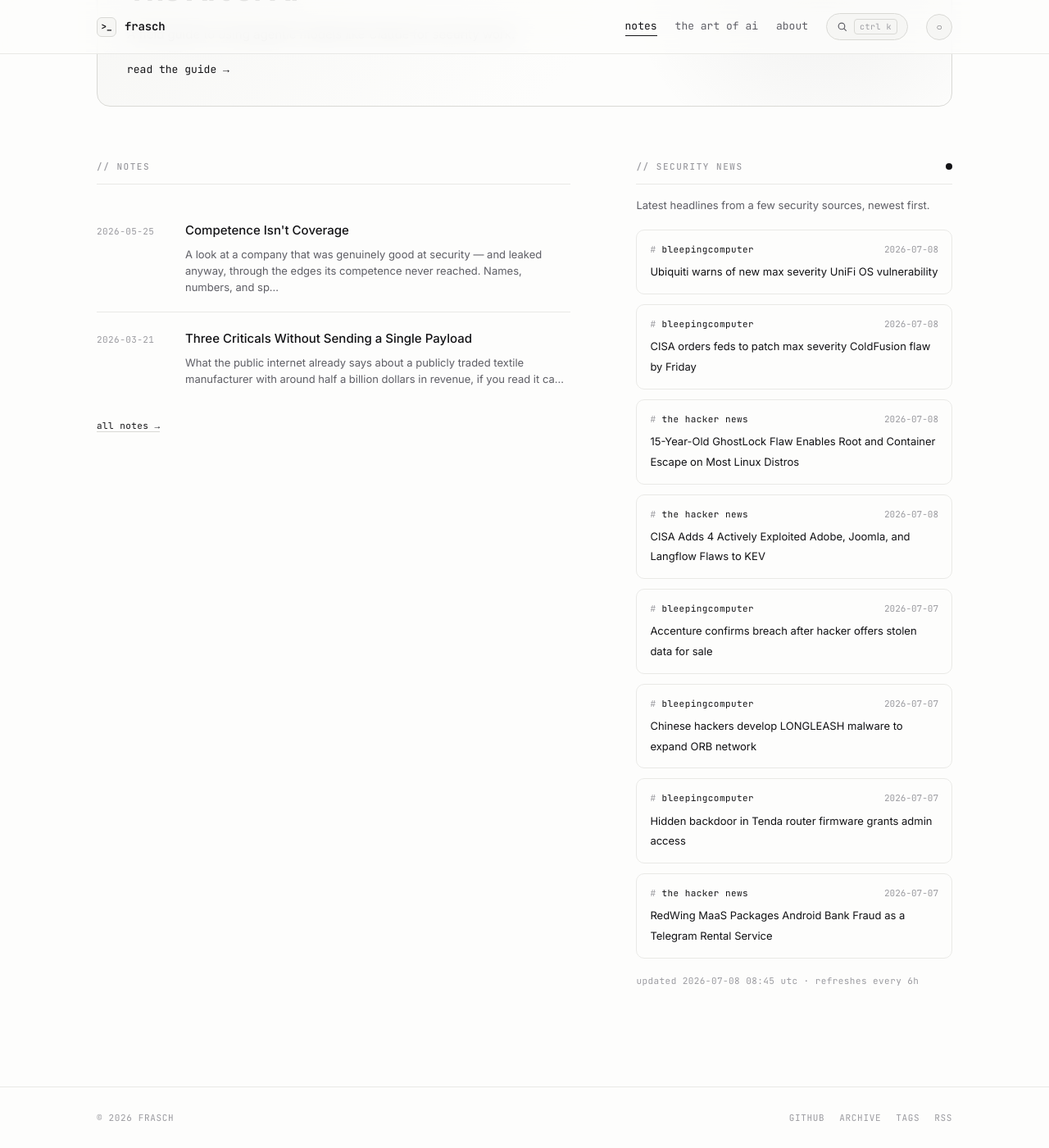
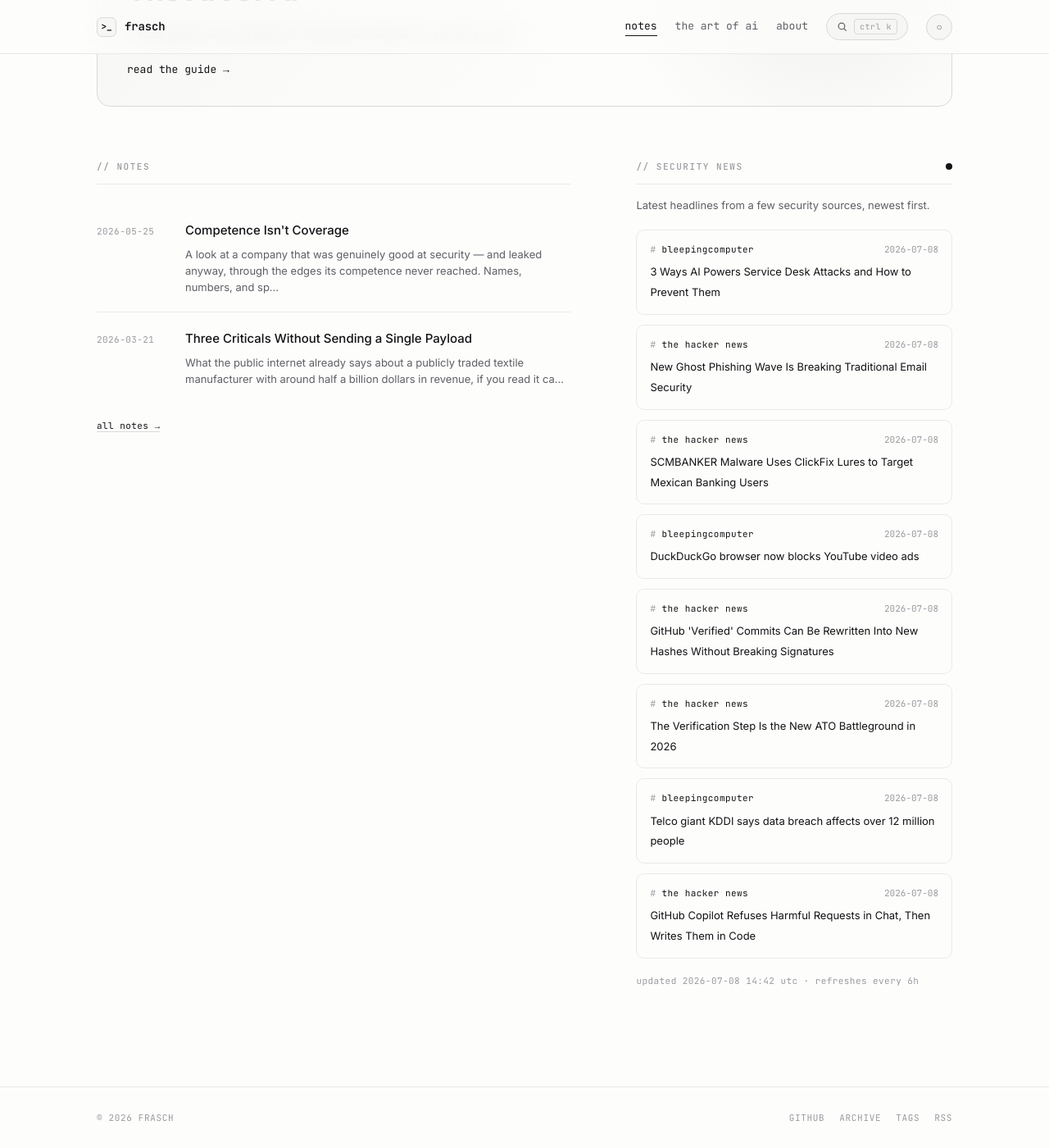
Before and after one commit to whoisfrasch/frasch, a Jekyll site: the page built from index.html, in a window 1280 px wide and 1400 px high, scrolled down 590 px. Shown: the whole window at 82% size. Built offline with Jekyll 4.4.1, drawn with Linux system fonts in a browser that asks for light colours.

Commit message:
Refresh security news feed

```diff
--- a/_data/news.json
+++ b/_data/news.json
@@ -1,53 +1,53 @@
 {
-  "updated": "2026-07-08T08:45:32Z",
+  "updated": "2026-07-08T14:42:16Z",
   "items": [
     {
       "source": "bleepingcomputer",
-      "title": "Ubiquiti warns of new max severity  UniFi OS vulnerability",
-      "link": "https://www.bleepingcomputer.com/news/security/ubiquiti-warns-of-new-max-severity-unifi-os-vulnerability/",
-      "date": "2026-07-08T08:15:20Z"
+      "title": "3 Ways AI Powers Service Desk Attacks and How to Prevent Them",
+      "link": "https://www.bleepingcomputer.com/news/security/3-ways-ai-powers-service-desk-attacks-and-how-to-prevent-them/",
+      "date": "2026-07-08T14:01:11Z"
+    },
+    {
+      "source": "the hacker news",
+      "title": "New Ghost Phishing Wave Is Breaking Traditional Email Security",
+      "link": "https://thehackernews.com/2026/07/new-ghost-phishing-wave-is-breaking.html",
+      "date": "2026-07-08T13:00:00Z"
+    },
+    {
+      "source": "the hacker news",
+      "title": "SCMBANKER Malware Uses ClickFix Lures to Target Mexican Banking Users",
+      "link": "https://thehackernews.com/2026/07/scmbanker-malware-uses-clickfix-lures.html",
+      "date": "2026-07-08T12:52:15Z"
     },
     {
       "source": "bleepingcomputer",
-      "title": "CISA orders feds to patch max severity ColdFusion flaw by Friday",
-      "link": "https://www.bleepingcomputer.com/news/security/cisa-orders-feds-to-patch-max-severity-coldfusion-flaw-by-friday/",
-      "date": "2026-07-08T07:16:55Z"
+      "title": "DuckDuckGo browser now blocks YouTube video ads",
+      "link": "https://www.bleepingcomputer.com/news/software/duckduckgo-browser-now-blocks-youtube-video-ads/",
+      "date": "2026-07-08T12:00:00Z"
     },
     {
       "source": "the hacker news",
-      "title": "15-Year-Old GhostLock Flaw Enables Root and Container Escape on Most Linux Distros",
-      "link": "https://thehackernews.com/2026/07/15-year-old-ghostlock-flaw-enables-root.html",
-      "date": "2026-07-08T06:16:44Z"
+      "title": "GitHub 'Verified' Commits Can Be Rewritten Into New Hashes Without Breaking Signatures",
+      "link": "https://thehackernews.com/2026/07/github-verified-commits-can-be.html",
+      "date": "2026-07-08T11:51:24Z"
     },
     {
       "source": "the hacker news",
-      "title": "CISA Adds 4 Actively Exploited Adobe, Joomla, and Langflow Flaws to KEV",
-      "link": "https://thehackernews.com/2026/07/cisa-adds-4-actively-exploited-adobe.html",
-      "date": "2026-07-08T05:33:12Z"
+      "title": "The Verification Step Is the New ATO Battleground in 2026",
+      "link": "https://thehackernews.com/2026/07/the-verification-step-is-new-ato.html",
+      "date": "2026-07-08T11:30:00Z"
     },
     {
       "source": "bleepingcomputer",
-      "title": "Accenture confirms breach after hacker offers stolen data for sale",
-      "link": "https://www.bleepingcomputer.com/news/security/accenture-confirms-breach-after-hacker-offers-stolen-data-for-sale/",
-      "date": "2026-07-07T22:06:07Z"
-    },
-    {
-      "source": "bleepingcomputer",
-      "title": "Chinese hackers develop LONGLEASH malware to expand ORB network",
-      "link": "https://www.bleepingcomputer.com/news/security/chinese-hackers-develop-longleash-malware-to-expand-orb-network/",
-      "date": "2026-07-07T18:52:19Z"
-    },
-    {
-      "source": "bleepingcomputer",
-      "title": "Hidden backdoor in Tenda router firmware grants admin access",
-      "link": "https://www.bleepingcomputer.com/news/security/hidden-backdoor-in-tenda-router-firmware-grants-admin-access/",
-      "date": "2026-07-07T17:27:22Z"
+      "title": "Telco giant KDDI says data breach affects over 12 million people",
+      "link": "https://www.bleepingcomputer.com/news/security/japanese-telecom-giant-kddi-says-data-breach-affects-12-million-people/",
+      "date": "2026-07-08T11:24:16Z"
     },
     {
       "source": "the hacker news",
-      "title": "RedWing MaaS Packages Android Bank Fraud as a Telegram Rental Service",
-      "link": "https://thehackernews.com/2026/07/redwing-maas-packages-android-bank.html",
-      "date": "2026-07-07T17:10:15Z"
+      "title": "GitHub Copilot Refuses Harmful Requests in Chat, Then Writes Them in Code",
+      "link": "https://thehackernews.com/2026/07/github-copilot-refuses-harmful-requests.html",
+      "date": "2026-07-08T11:21:07Z"
     }
   ]
 }
```
